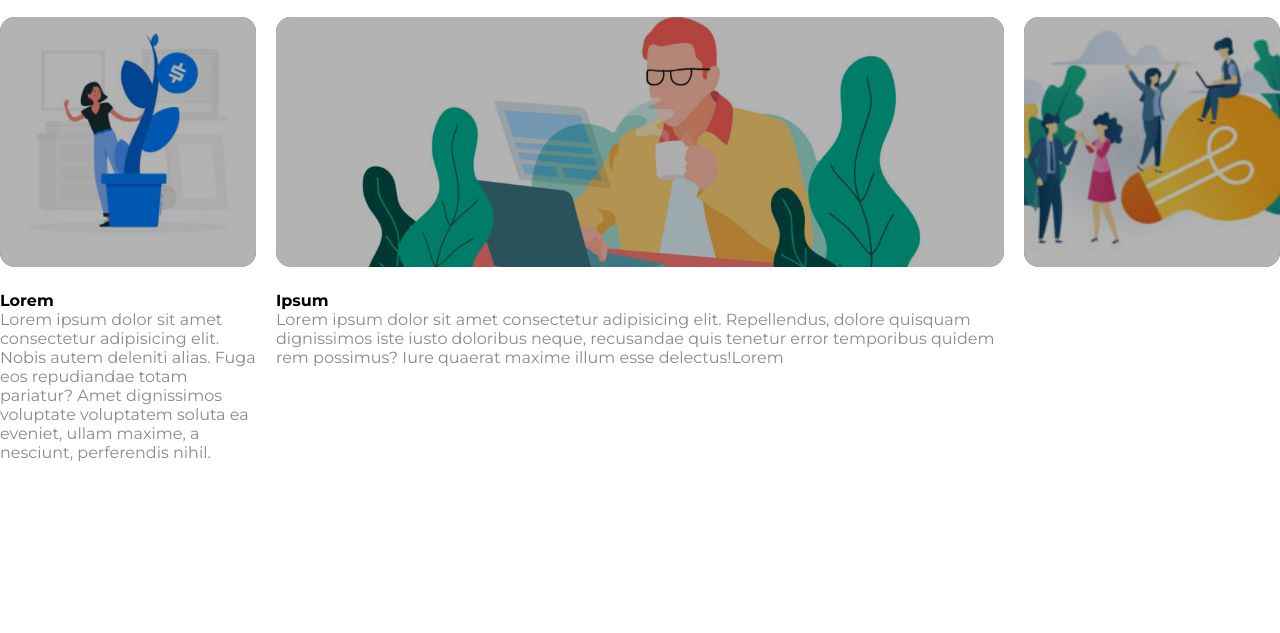
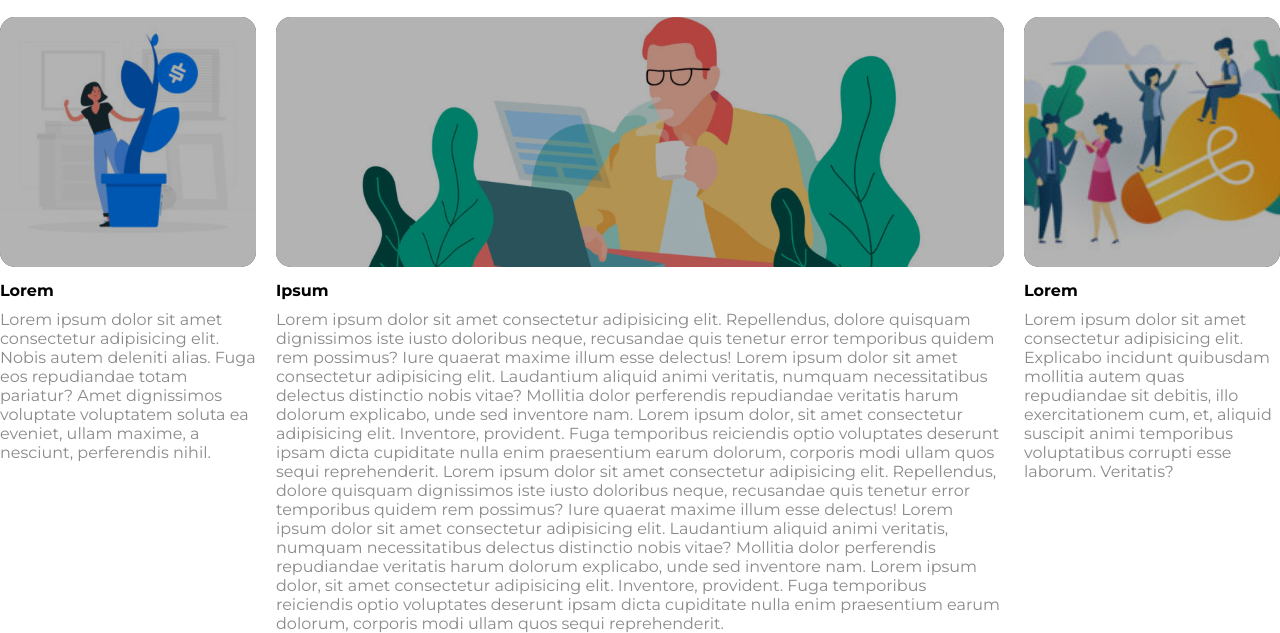
Before and after one commit to TrvMarco/htmlcss-wp, a plain HTML site: page index.html in a window 1280 px wide. Shown: the part 665-1298 px from the top of the page. Before the commit the page ends 1127 px from the top, so only its background shows below. Drawn offline with Linux system fonts and the light colour scheme.

Commit message:
Aggiunto articolo di destra

```diff
--- a/css/style.css
+++ b/css/style.css
@@ -3,6 +3,13 @@
     margin: 0;
     padding: 0;
     box-sizing: border-box;
+}
+
+/* clearfix */
+.clearfix::after{
+    content: '';
+    display: table;
+    clear: both;
 }
 
 /* container principale */
@@ -52,6 +59,7 @@ li{
     background-position: center;
     border-radius: 15px;
 }
+
 .hero-text{
     width: 50%;
     font-size: 18px;
@@ -64,15 +72,10 @@ h2{
     font-weight: 400;
 }
 
+/* sezione due */
 .section-2{
     margin-bottom: 10px;
     padding-bottom: 20px;
-}
-
-.clearfix::after{
-    content: '';
-    display: table;
-    clear: both;
 }
 
 .mini-header{
@@ -85,9 +88,6 @@ h1{
 }
 
 /* articoli */
-
-/* common */
-
 
 /* colonna sx-dx*/
 .sinistra, .destra{
@@ -117,8 +117,9 @@ h1{
 
 h4{
     color: black;
-    padding-top: 20px;
+    padding: 10px 0;
 }
+
 /* footer */
 /* footer{
     min-height: 100px;
--- a/index.html
+++ b/index.html
@@ -55,13 +55,16 @@
                         <div class="bg-opacity">
                             <img class="img-container" src="img/banner-2.jpg" alt="banner articolo centrale">
                             <h4>Ipsum</h4>
-                            <p>Lorem ipsum dolor sit amet consectetur adipisicing elit. Repellendus, dolore quisquam dignissimos iste iusto doloribus neque, recusandae quis tenetur error temporibus quidem rem possimus? Iure quaerat maxime illum esse delectus!Lorem</p>
+                            <p>Lorem ipsum dolor sit amet consectetur adipisicing elit. Repellendus, dolore quisquam dignissimos iste iusto doloribus neque, recusandae quis tenetur error temporibus quidem rem possimus? Iure quaerat maxime illum esse delectus! Lorem ipsum dolor sit amet consectetur adipisicing elit. Laudantium aliquid animi veritatis, numquam necessitatibus delectus distinctio nobis vitae? Mollitia dolor perferendis repudiandae veritatis harum dolorum explicabo, unde sed inventore nam. Lorem ipsum dolor, sit amet consectetur adipisicing elit. Inventore, provident. Fuga temporibus reiciendis optio voluptates deserunt ipsam dicta cupiditate nulla enim praesentium earum dolorum, corporis modi ullam quos sequi reprehenderit. Lorem ipsum dolor sit amet consectetur adipisicing elit. Repellendus, dolore quisquam dignissimos iste iusto doloribus neque, recusandae quis tenetur error temporibus quidem rem possimus? Iure quaerat maxime illum esse delectus! Lorem ipsum dolor sit amet consectetur adipisicing elit. Laudantium aliquid animi veritatis, numquam necessitatibus delectus distinctio nobis vitae? Mollitia dolor perferendis repudiandae veritatis harum dolorum explicabo, unde sed inventore nam. Lorem ipsum dolor, sit amet consectetur adipisicing elit. Inventore, provident. Fuga temporibus reiciendis optio voluptates deserunt ipsam dicta cupiditate nulla enim praesentium earum dolorum, corporis modi ullam quos sequi reprehenderit.
+                            </p>
                         </div>
                     </div>
                     <!-- articolo destra -->
                     <div class="articolo destra">
                         <div class="bg-opacity">
                             <img class="img-container" src="img/img-3.jpg" alt="immagine articolo destra">
+                            <h4>Lorem</h4>
+                            <p>Lorem ipsum dolor sit amet consectetur adipisicing elit. Explicabo incidunt quibusdam mollitia autem quas repudiandae sit debitis, illo exercitationem cum, et, aliquid suscipit animi temporibus voluptatibus corrupti esse laborum. Veritatis?</p>
                         </div>
                     </div>
                 </section>
```
